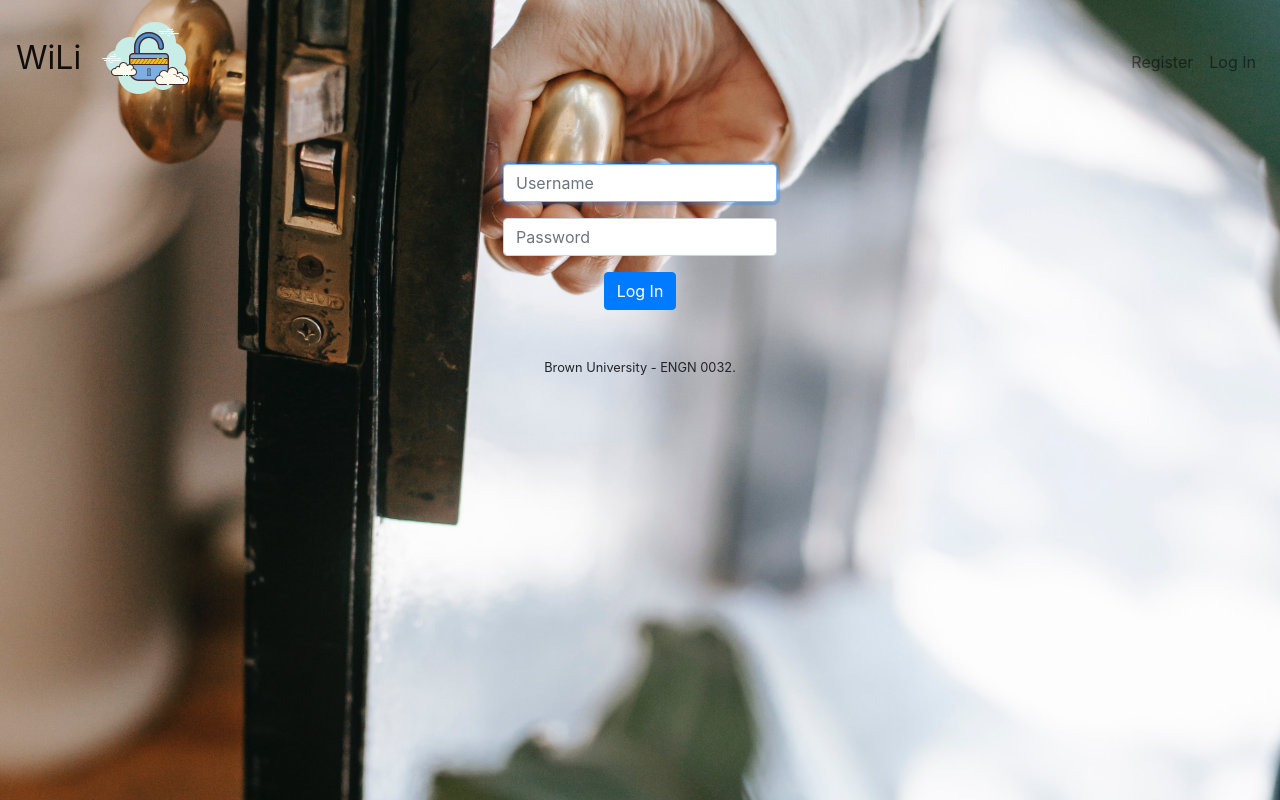
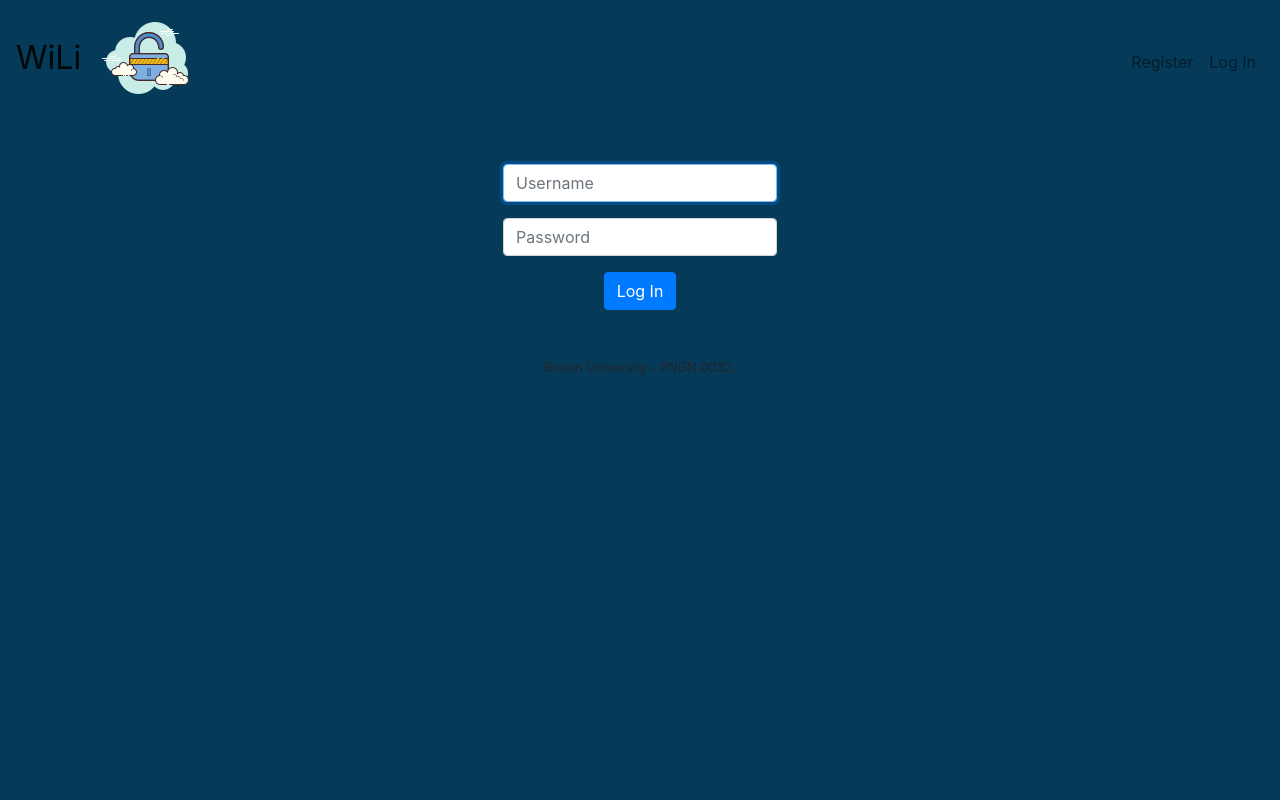
Before and after one commit to jgbby/WiLi, a Flask app: page /login in a window 1280 px wide. Run offline with Flask 2, Linux system fonts and the light colour scheme; some libraries are stand-ins or nearby versions.

Commit message:
Update login.css

```diff
--- a/static/login.css
+++ b/static/login.css
@@ -73,7 +73,9 @@ body, html {
 
 .bg {
   /* The image used */
-  background-image: url("lock.jpg");
+  /* background-image: url("lock.jpg"); */
+  background-color: #053a58;
+
 
   /* Full height */
   height: 100%;
```
